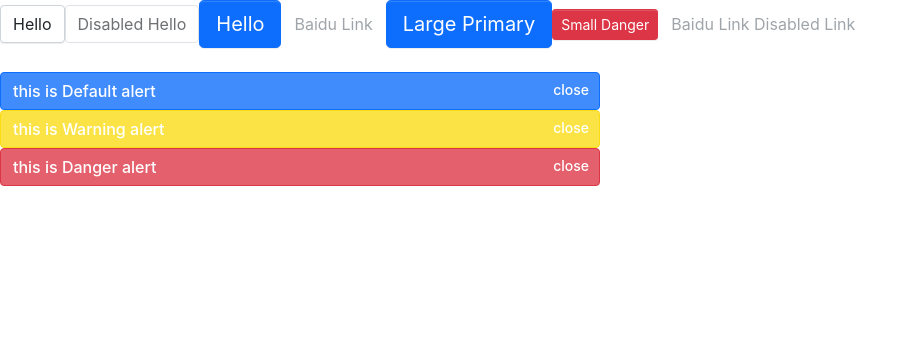
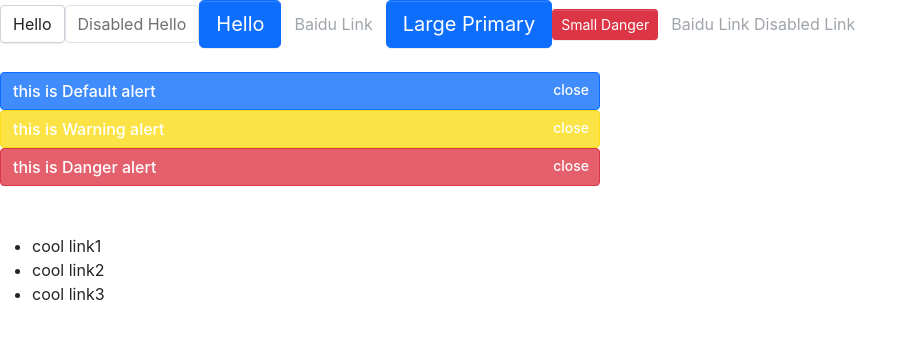
Before and after one commit to jasonshu1229/React-Hooks-TypeScript-AntDesign-UI-, a React (Create React App) app: page / in a window 1280 px wide. Shown: the top 338 px of the page, without its empty margins (0-918 px from the left). Built offline with nearby package versions, Linux system fonts and the light colour scheme.

Commit message:
Menu 菜单组件逻辑编写完成

```diff
--- a/src/App.tsx
+++ b/src/App.tsx
@@ -1,6 +1,8 @@
 import React from 'react';
 import Button, { ButtonSize, ButtonType } from './components/Button/button';
 import Alert, { AlertType } from './components/Alert/alert';
+import Menu from './components/Menu/menu';
+import MenuItem from './components/Menu/menuItem';
 
 function App() {
   return (
@@ -19,6 +21,13 @@
         <Alert type={AlertType.Default} alertState={true} message="this is Default alert"/>
         <Alert type={AlertType.Warning} alertState={true} message="this is Warning alert"/>
         <Alert type={AlertType.Danger} alertState={true} message="this is Danger alert"/>
+        <br/>
+        <br/>
+        <Menu defaultIndex={0} onSelect={(index) => alert(index)}>
+          <MenuItem index={1}>cool link1</MenuItem>
+          <MenuItem index={2} disabled>cool link2</MenuItem>
+          <MenuItem index={3}>cool link3</MenuItem>
+        </Menu>
       </header>
     </div>
   );
--- a/src/components/Alert/alert.tsx
+++ b/src/components/Alert/alert.tsx
@@ -21,8 +21,6 @@
 const Alert: React.FC<AlertProps> = (props) => {
   const { type, className, message, alertState, ...restProps } = props;
   const [state, setState] = React.useState({isShow: alertState});
-  console.log('alertState', alertState);
-  console.log('state.isShow', state.isShow);
   const classes = classNames("alert", className, {
     [`alert-${type}`]: type
   })
--- a/src/components/Button/button.tsx
+++ b/src/components/Button/button.tsx
@@ -10,14 +10,15 @@
   Primary = "primary",
   Default = 'default',
   Danger = 'danger',
-  Link = 'link'
+  Link = 'link',
+  Dashed = "dashed",
 }
 
 interface BaseButtonProps {
   className?: string;
   disabled?: boolean;
   size?: ButtonSize;
-  btnType?: ButtonType;
+  btnType?: "primary" | "default" | "dashed" | "danger" | "link";
   children: React.ReactNode,
   href?: string
 }
--- /dev/null
+++ b/src/components/Menu/menu.tsx
@@ -0,0 +1,61 @@
+import React, { useState, createContext } from 'react';
+import classNames from 'classnames';
+
+// 定义字符串字面量： 类型用来约束取值只能是某几个字符串中的一个
+type MenuMode = 'horizontal' | 'vertical'; // ts的 字符串字面量  两个中取一个
+// 给常用变量定义 类型别名 可复用
+type SelectCallback = (selectedIndex: number) => void;
+
+// 定义 菜单属性
+export interface MenuProps {
+  defaultIndex?: number; // 从App组件传递来的 默认索引
+  className?: string;
+  mode?: MenuMode;
+  style?: React.CSSProperties; // React 中内置的样式
+  onSelect?: SelectCallback; // 用户的自定义回调 点击子菜单某一项时触发的 回调函数
+}
+
+interface IMenuContext {
+  index: number;
+  onSelect?: SelectCallback;
+}
+
+// 父组件 createContext 导出给子组件用 子组件 可以通过 useContext(MenuContext)， 直接获取 Provider上提供的 value 值
+export const MenuContext = createContext<IMenuContext>({index: 0})
+
+const Menu: React.FC<MenuProps> = (props) => {
+  const { className, mode, style, children, defaultIndex, onSelect } = props;
+  const [ currentActive, setActive ] = useState(defaultIndex); // 设置menuItem 高亮的index
+  const classes = classNames("jason-shu", className, {
+    'menu-vertical': mode === 'vertical' ,
+  })
+
+  const handleClick = (index: number) => {
+    // 先更新点击 索引值
+    setActive(index);
+    // 再执行用户自己的 onSelect逻辑
+    if (onSelect) {
+      onSelect(index);
+    }
+  }
+
+  const passedContext: IMenuContext = {
+    index: currentActive ? currentActive : 0,
+    onSelect: handleClick
+  }
+
+  return (
+    <ul className={classes} style={style}>
+      <MenuContext.Provider value={passedContext}>
+        {children}
+      </MenuContext.Provider>
+    </ul>
+  )
+}
+
+Menu.defaultProps = {
+  defaultIndex: 0,
+  mode: 'horizontal',
+}
+
+export default Menu
--- /dev/null
+++ b/src/components/Menu/menuItem.tsx
@@ -0,0 +1,35 @@
+import React, { useContext } from 'react';
+import classNames from 'classnames';
+import { MenuContext } from './menu';
+
+export interface MenuItemProps {
+  index: number; // 和 defaultIndex相对应 从父组件传递过来的 index值
+  disabled?: boolean;
+  className?: string;
+  style?: React.CSSProperties;
+}
+
+const MenuItem: React.FC<MenuItemProps> = (props) => {
+
+  const { index, disabled, className, style, children } = props;
+  const context = useContext(MenuContext); // 取得父组件Context Provider提供的 属性
+  console.log(context)
+  const classes = classNames('menu-item', className, {
+    'is-disabled': disabled,
+    'is-active': context.index === index, // 判断父组件传递过来的index 和子组件是否一致
+  })
+
+  const handleClick = () => {
+    if (context.onSelect && !disabled) {
+      context.onSelect(index)
+    }
+  }
+
+  return (
+    <li className={classes} style={style} onClick={handleClick}>
+      {children}
+    </li>
+  )
+}
+
+export default MenuItem
```
Also changed, not shown: 1 other file (tests, documents, lock files or other folders).
